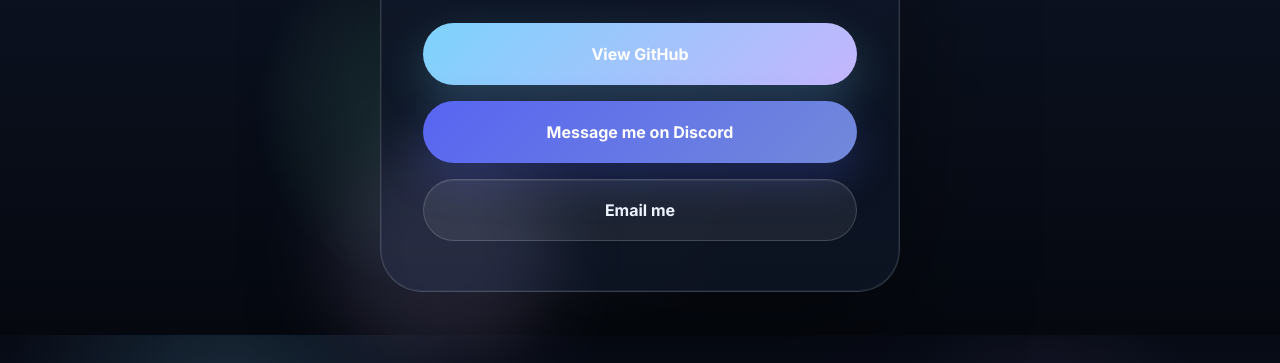
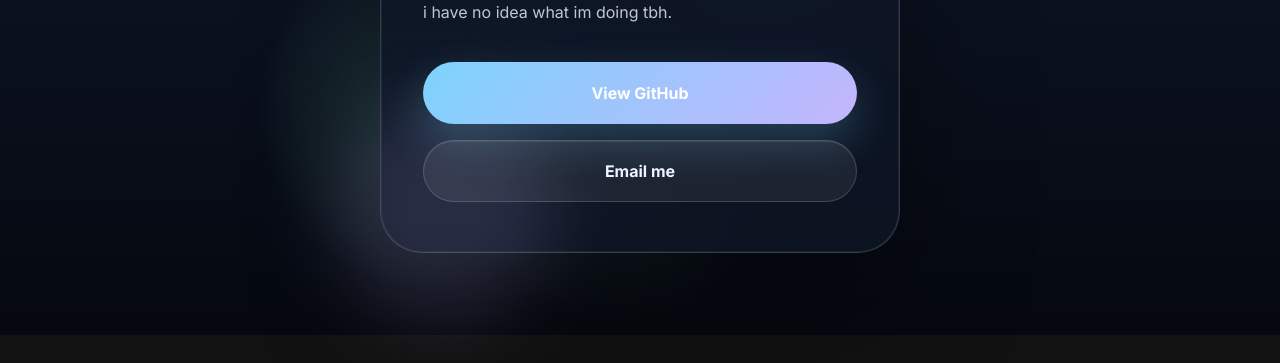
Before and after one commit to eliciao12/eliciao12.eu, a plain HTML site: page index.html in a window 1280 px wide. Shown: the part 465-828 px from the top of the page. After the commit the page ends 800 px from the top, so only its background shows below. Drawn offline with Linux system fonts and the light colour scheme.

Commit message:
Remove Discord button and update email link
Updated email link and removed Discord button.

```diff
--- a/index.html
+++ b/index.html
@@ -33,10 +33,7 @@
             <a class="button primary" href="https://github.com/eliciao12" target="_blank" rel="noreferrer">
               View GitHub
             </a>
-            <a class="button discord" href="https://discord.com/users/796501494764535840" target="_blank" rel="noreferrer noopener">
-              Message me on Discord
-            </a>
-            <a class="button secondary" href="mailto:hello@eliciao12.eu">
+            <a class="button secondary" href="mailto:web@eliciao12.eu">
               Email me
             </a>
 
```
